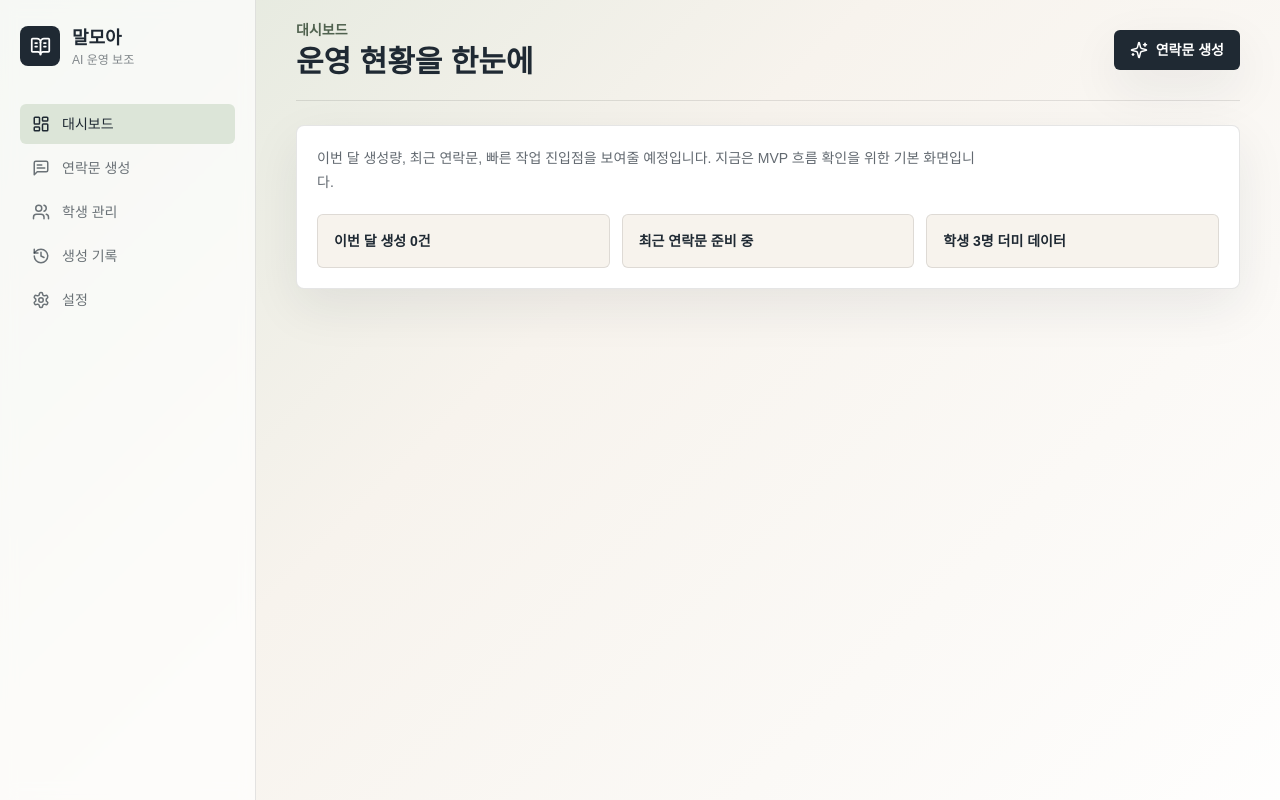
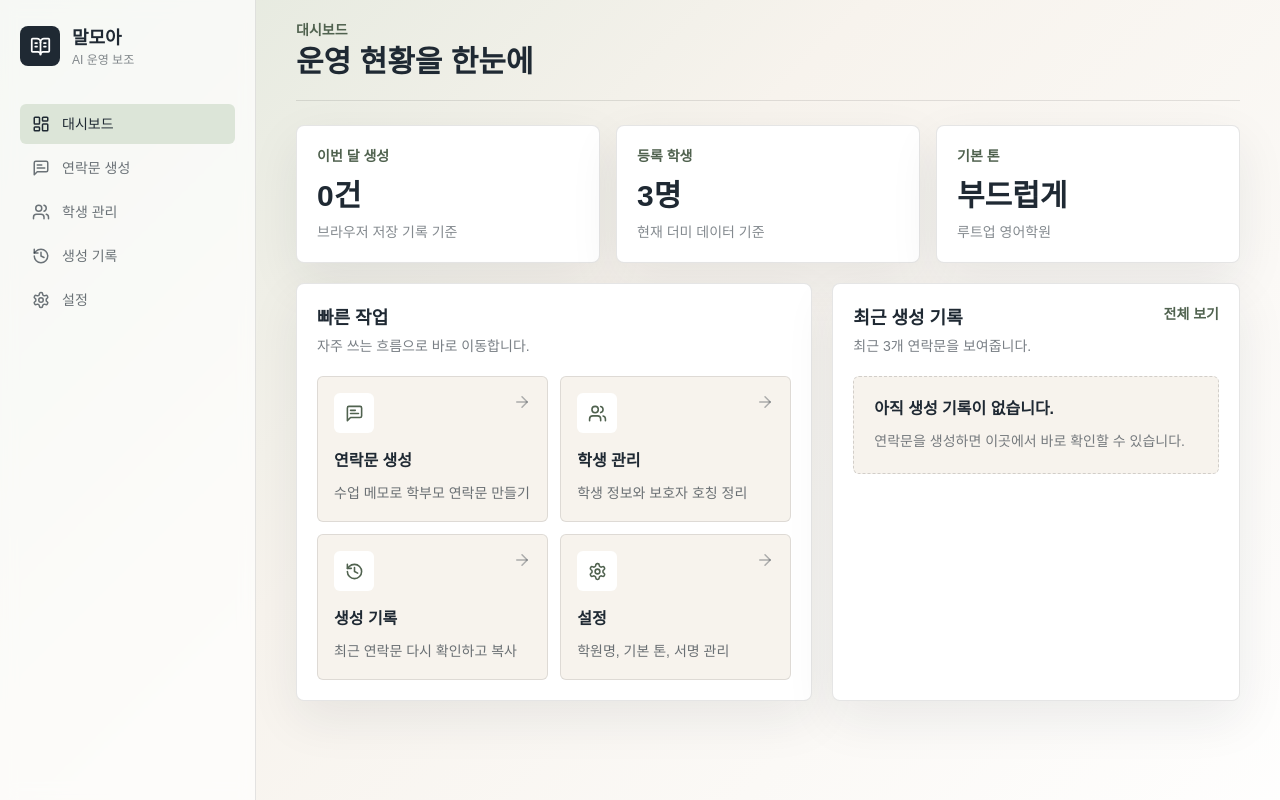
Before and after one commit to dahyun27/malmoa, a Next.js app: page /dashboard in a window 1280 px wide. Built offline with nearby package versions, Linux system fonts and the light colour scheme.

Commit message:
feat: add dashboard overview

```diff
--- a/app/dashboard/page.tsx
+++ b/app/dashboard/page.tsx
@@ -1,15 +1,10 @@
 import { AppShell } from "@/components/layout/AppShell";
-import { PlaceholderPage } from "@/components/layout/PlaceholderPage";
+import { DashboardPage as DashboardOverviewPage } from "@/components/dashboard/DashboardPage";
 
 export default function DashboardPage() {
   return (
     <AppShell>
-      <PlaceholderPage
-        description="이번 달 생성량, 최근 연락문, 빠른 작업 진입점을 보여줄 예정입니다. 지금은 MVP 흐름 확인을 위한 기본 화면입니다."
-        eyebrow="대시보드"
-        items={["이번 달 생성 0건", "최근 연락문 준비 중", "학생 3명 더미 데이터"]}
-        title="운영 현황을 한눈에"
-      />
+      <DashboardOverviewPage />
     </AppShell>
   );
 }
--- /dev/null
+++ b/components/dashboard/DashboardPage.tsx
@@ -0,0 +1,137 @@
+"use client";
+
+import { ArrowRight, History, MessageSquareText, Settings, Users } from "lucide-react";
+import Link from "next/link";
+import { useEffect, useMemo, useState } from "react";
+import { PageHeader } from "@/components/layout/PageHeader";
+import { students } from "@/lib/demoData";
+import { getMessageHistoryRecords } from "@/lib/messageHistoryStore";
+import { defaultSettings, getAppSettings } from "@/lib/settingsStore";
+import type { MessageHistoryRecord } from "@/types/message";
+import type { AppSettings } from "@/types/settings";
+
+function formatDateTime(value: string) {
+  return new Intl.DateTimeFormat("ko-KR", {
+    dateStyle: "medium",
+    timeStyle: "short",
+  }).format(new Date(value));
+}
+
+export function DashboardPage() {
+  const [records, setRecords] = useState<MessageHistoryRecord[]>([]);
+  const [settings, setSettings] = useState<AppSettings>(defaultSettings);
+
+  useEffect(() => {
+    const timeoutId = window.setTimeout(() => {
+      setRecords(getMessageHistoryRecords());
+      setSettings(getAppSettings());
+    }, 0);
+
+    return () => window.clearTimeout(timeoutId);
+  }, []);
+
+  const monthlyRecordCount = useMemo(() => {
+    const now = new Date();
+
+    return records.filter((record) => {
+      const createdAt = new Date(record.createdAt);
+      return createdAt.getFullYear() === now.getFullYear() && createdAt.getMonth() === now.getMonth();
+    }).length;
+  }, [records]);
+
+  const recentRecords = records.slice(0, 3);
+
+  const metrics = [
+    { label: "이번 달 생성", value: `${monthlyRecordCount}건`, detail: "브라우저 저장 기록 기준" },
+    { label: "등록 학생", value: `${students.length}명`, detail: "현재 더미 데이터 기준" },
+    { label: "기본 톤", value: settings.defaultTone, detail: settings.academyName },
+  ];
+
+  const quickActions = [
+    { href: "/messages/new", label: "연락문 생성", description: "수업 메모로 학부모 연락문 만들기", Icon: MessageSquareText },
+    { href: "/students", label: "학생 관리", description: "학생 정보와 보호자 호칭 정리", Icon: Users },
+    { href: "/messages/history", label: "생성 기록", description: "최근 연락문 다시 확인하고 복사", Icon: History },
+    { href: "/settings", label: "설정", description: "학원명, 기본 톤, 서명 관리", Icon: Settings },
+  ];
+
+  return (
+    <>
+      <PageHeader eyebrow="대시보드" title="운영 현황을 한눈에" />
+
+      <div className="grid gap-4 md:grid-cols-3">
+        {metrics.map((metric) => (
+          <section className="rounded-lg border border-black/10 bg-white p-5 shadow-soft" key={metric.label}>
+            <p className="text-sm font-semibold text-moss">{metric.label}</p>
+            <p className="mt-3 text-3xl font-bold text-ink">{metric.value}</p>
+            <p className="mt-2 text-sm text-ink/55">{metric.detail}</p>
+          </section>
+        ))}
+      </div>
+
+      <div className="mt-5 grid gap-5 xl:grid-cols-[minmax(0,0.95fr)_minmax(380px,0.75fr)]">
+        <section className="rounded-lg border border-black/10 bg-white p-5 shadow-soft">
+          <div className="mb-5">
+            <h2 className="text-lg font-bold text-ink">빠른 작업</h2>
+            <p className="mt-1 text-sm text-ink/60">자주 쓰는 흐름으로 바로 이동합니다.</p>
+          </div>
+
+          <div className="grid gap-3 md:grid-cols-2">
+            {quickActions.map(({ href, label, description, Icon }) => (
+              <Link
+                className="group rounded-md border border-black/10 bg-linen p-4 transition hover:border-moss hover:bg-sage"
+                href={href}
+                key={href}
+              >
+                <div className="flex items-start justify-between gap-3">
+                  <div className="flex h-10 w-10 items-center justify-center rounded-md bg-white text-moss">
+                    <Icon size={19} />
+                  </div>
+                  <ArrowRight className="text-ink/35 transition group-hover:translate-x-0.5 group-hover:text-ink" size={18} />
+                </div>
+                <h3 className="mt-4 font-bold text-ink">{label}</h3>
+                <p className="mt-2 text-sm leading-6 text-ink/65">{description}</p>
+              </Link>
+            ))}
+          </div>
+        </section>
+
+        <section className="rounded-lg border border-black/10 bg-white p-5 shadow-soft">
+          <div className="mb-5 flex items-start justify-between gap-3">
+            <div>
+              <h2 className="text-lg font-bold text-ink">최근 생성 기록</h2>
+              <p className="mt-1 text-sm text-ink/60">최근 3개 연락문을 보여줍니다.</p>
+            </div>
+            <Link className="text-sm font-bold text-moss hover:text-ink" href="/messages/history">
+              전체 보기
+            </Link>
+          </div>
+
+          <div className="space-y-3">
+            {recentRecords.length === 0 ? (
+              <div className="rounded-md border border-dashed border-black/15 bg-linen p-5">
+                <p className="font-semibold text-ink">아직 생성 기록이 없습니다.</p>
+                <p className="mt-2 text-sm leading-6 text-ink/60">연락문을 생성하면 이곳에서 바로 확인할 수 있습니다.</p>
+              </div>
+            ) : (
+              recentRecords.map((record) => (
+                <Link
+                  className="block rounded-md border border-black/10 bg-linen p-4 hover:bg-sage"
+                  href="/messages/history"
+                  key={record.id}
+                >
+                  <div className="flex flex-wrap items-center gap-2">
+                    <span className="font-bold text-ink">{record.studentName}</span>
+                    <span className="rounded-md bg-white px-2 py-1 text-xs font-semibold text-moss">{record.situation}</span>
+                    <span className="rounded-md bg-white px-2 py-1 text-xs font-semibold text-moss">{record.tone}</span>
+                  </div>
+                  <p className="mt-2 line-clamp-2 text-sm leading-6 text-ink/65">{record.softMessage}</p>
+                  <p className="mt-2 text-xs font-semibold text-ink/45">{formatDateTime(record.createdAt)}</p>
+                </Link>
+              ))
+            )}
+          </div>
+        </section>
+      </div>
+    </>
+  );
+}
```
